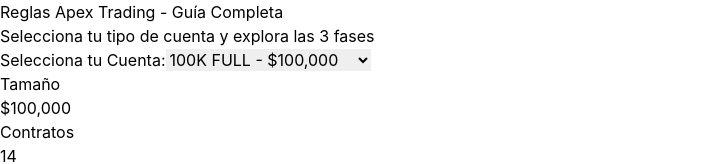
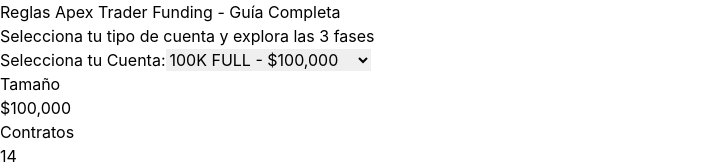
Before and after one commit to xLegarda/ApexFundingReglas, a React (Vite) app: page / in a window 1280 px wide. Shown: the top 164 px of the page, without its empty margins (0-714 px from the left). Built offline with nearby package versions, Linux system fonts and the light colour scheme.

Commit message:
Update App.jsx
Cambiecito

```diff
--- a/src/App.jsx
+++ b/src/App.jsx
@@ -627,7 +627,7 @@
         {/* Header */}
         <div className="bg-white rounded-xl shadow-lg p-6 mb-6">
           <h1 className="text-3xl font-bold text-gray-800 mb-2">
-            Reglas Apex Trading - Guía Completa
+            Reglas Apex Trader Funding - Guía Completa
           </h1>
           <p className="text-gray-600 mb-4">Selecciona tu tipo de cuenta y explora las 3 fases</p>
 
```
